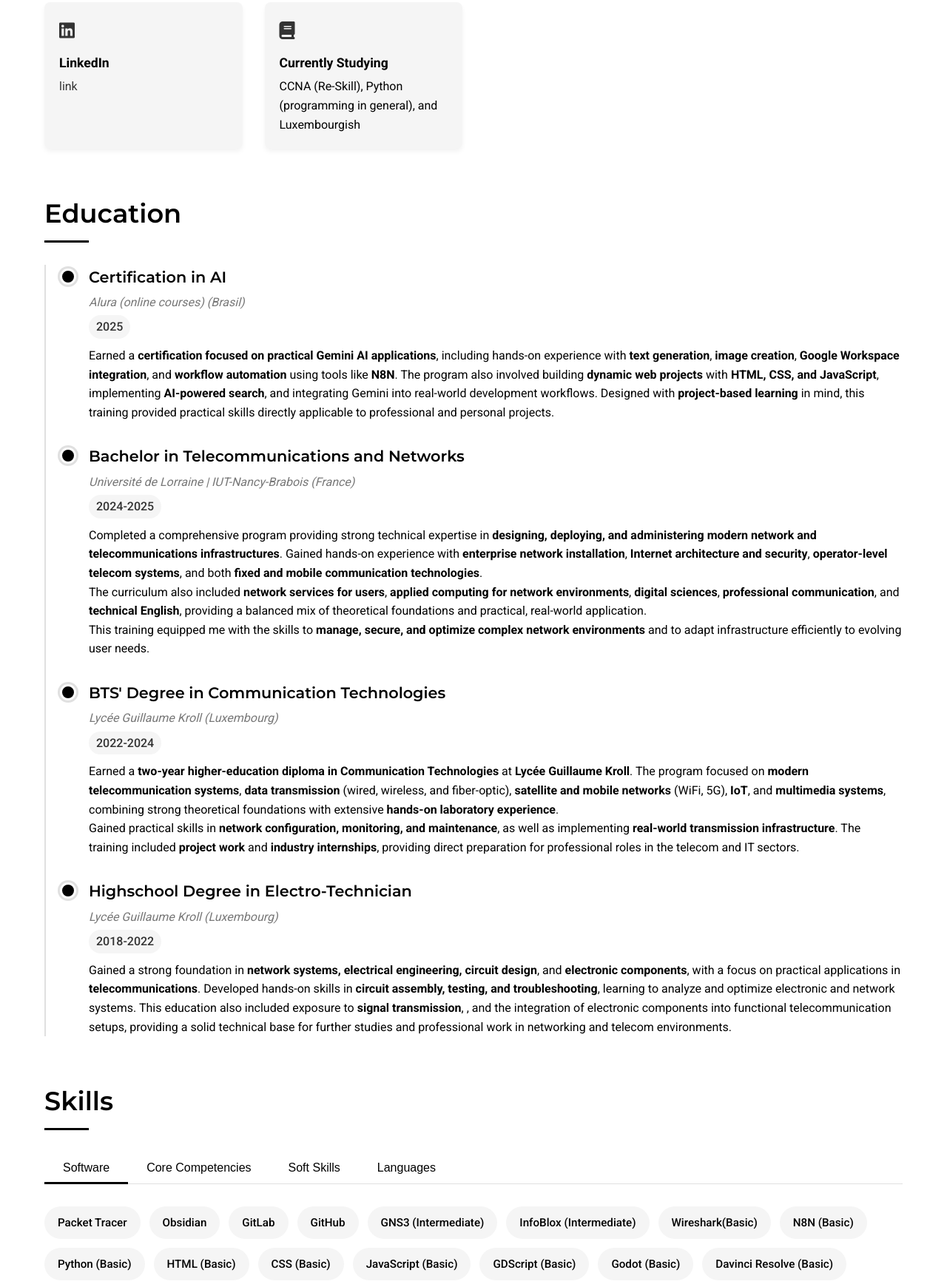
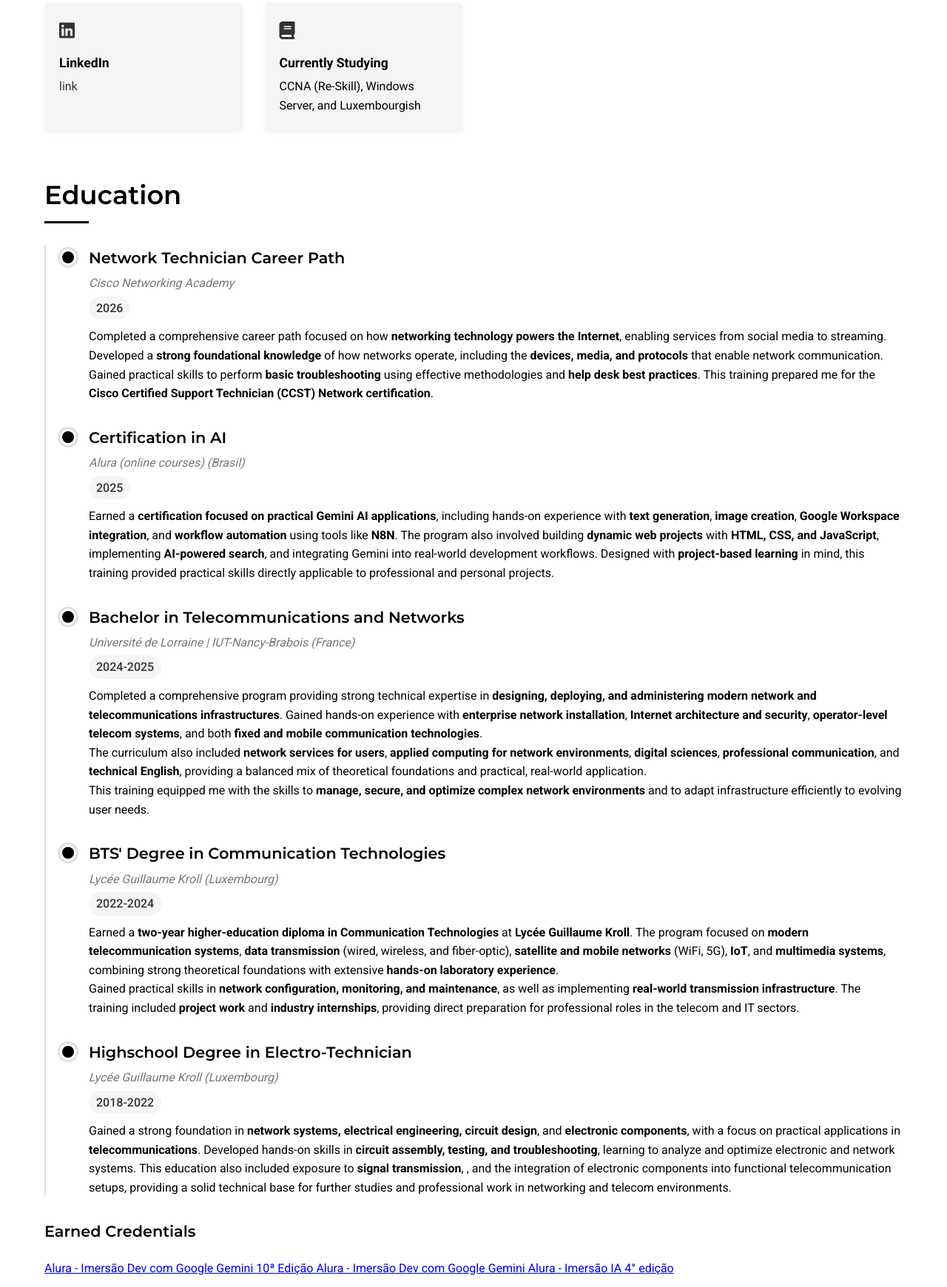
Before and after one commit to adilson-domain/portfolio, a plain HTML site: page index.html in a window 1280 px wide. Shown: the part 618-2358 px from the top of the page at 74% size. Drawn offline with Linux system fonts and the light colour scheme; a script that the page names is missing.

Commit message:
Update index.html
added certifications

```diff
--- a/index.html
+++ b/index.html
@@ -57,7 +57,7 @@
             <div class="about-item">
                 <div class="icon"><i class="fas fa-book"></i></div>
                 <strong>Currently Studying</strong>
-                <p>CCNA (Re-Skill), Python (programming in general), and Luxembourgish</p>
+                <p>CCNA (Re-Skill), Windows Server, and Luxembourgish</p>
             </div>
         </div>
     </section>
@@ -65,6 +65,17 @@
     <section class="section" id="education">
         <h2>Education</h2>
         <div class="timeline">
+            <div class="education-item">
+                <h3>Network Technician Career Path</h3>
+                <div class="institution">Cisco Networking Academy</div>
+                <div class="date">2026</div>
+                <p>
+                    Completed a comprehensive career path focused on how <strong>networking technology powers the Internet</strong>, enabling services from social media to streaming. Developed a <strong>strong foundational knowledge</strong> of how networks operate, including the <strong>devices, media, and protocols</strong> that enable network communication.
+                </p>
+                <p>
+                    Gained practical skills to perform <strong>basic troubleshooting</strong> using effective methodologies and <strong>help desk best practices</strong>. This training prepared me for the <strong>Cisco Certified Support Technician (CCST) Network certification</strong>.
+                </p>
+            </div>
             <div class="education-item">
                 <h3>Certification in AI</h3>
                 <p class="institution">Alura (online courses) (Brasil)</p>
@@ -117,7 +128,35 @@
                 </p>
             </div>
         </div>
+        <!-- Add this inside the Education section or at the bottom of it -->
+<div class="certifications-container">
+    <h3 style="margin-bottom: 20px; font-size: 1.3rem;">Earned Credentials</h3>
+
+    <div class="badges-grid">
+
+        <div class="credly-badge" data-iframe-width="150" data-iframe-height="270" data-share-badge-id="fe060bb6-7f4f-4ef8-b81f-db1fac5632b7" data-share-badge-host="https://www.credly.com"></div>
+        <div class="credly-badge" data-iframe-width="150" data-iframe-height="270" data-share-badge-id="3b567d13-4697-4e74-83b4-12dea39713e6" data-share-badge-host="https://www.credly.com"></div>
+        <div class="credly-badge" data-iframe-width="150" data-iframe-height="270" data-share-badge-id="b3aa6ada-b8b6-43fa-b1a2-32e503340c98" data-share-badge-host="https://www.credly.com"></div>
+        <div class="credly-badge" data-iframe-width="150" data-iframe-height="270" data-share-badge-id="8071299d-71e7-4ce7-8d14-6669519e9b80" data-share-badge-host="https://www.credly.com"></div>
+        <div class="credly-badge" data-iframe-width="150" data-iframe-height="270" data-share-badge-id="e92bf9ee-e992-42d0-8508-9b788673db64" data-share-badge-host="https://www.credly.com"></div>
+
+        <!-- ALURA LINKS (Grouped together) -->
+        <div class="alura-links-group">
+            <a href="https://cursos.alura.com.br/immersion/certificate/fa8c5db2-d209-4de6-85a0-352e15e80225?lang" target="_blank" class="alura-link">
+                Alura - Imersão Dev com Google Gemini 10ª Edição
+            </a>
+            <a href="https://cursos.alura.com.br/immersion/certificate/8cab5d89-204a-4a2e-b4b4-d0adb7c67683?lang" target="_blank" class="alura-link">
+                Alura - Imersão Dev com Google Gemini
+            </a>
+            <a href="https://cursos.alura.com.br/immersion/certificate/7695935f-a5da-4a94-b13c-a66b0b726fc8?lang" target="_blank" class="alura-link">
+                Alura - Imersão IA 4° edição
+            </a>
+        </div>
+
+    </div>
+</div>
     </section>
+
 
     <section class="section" id="skills">
         <h2>Skills</h2>
@@ -447,7 +486,7 @@
             <a href="https://www.linkedin.com/in/adilson-cabral/" target="_blank"><i class="fab fa-linkedin"></i></a>
             <a href="https://github.com/adilson-domain" target="_blank"><i class="fab fa-github"></i></a>
         </div>
-        <p>&copy; 2025 Adilson CABRAL LOPES. All rights reserved.</p>
+        <p>&copy; 2026 Adilson CABRAL LOPES. All rights reserved.</p>
     </footer>
 
     <!-- Image Modal -->
@@ -458,5 +497,6 @@
     </div>
 
     <script src="script.js"></script>
+    <script type="text/javascript" async src="https://cdn.credly.com/assets/utilities/embed.js"></script>
 </body>
 </html>
```
